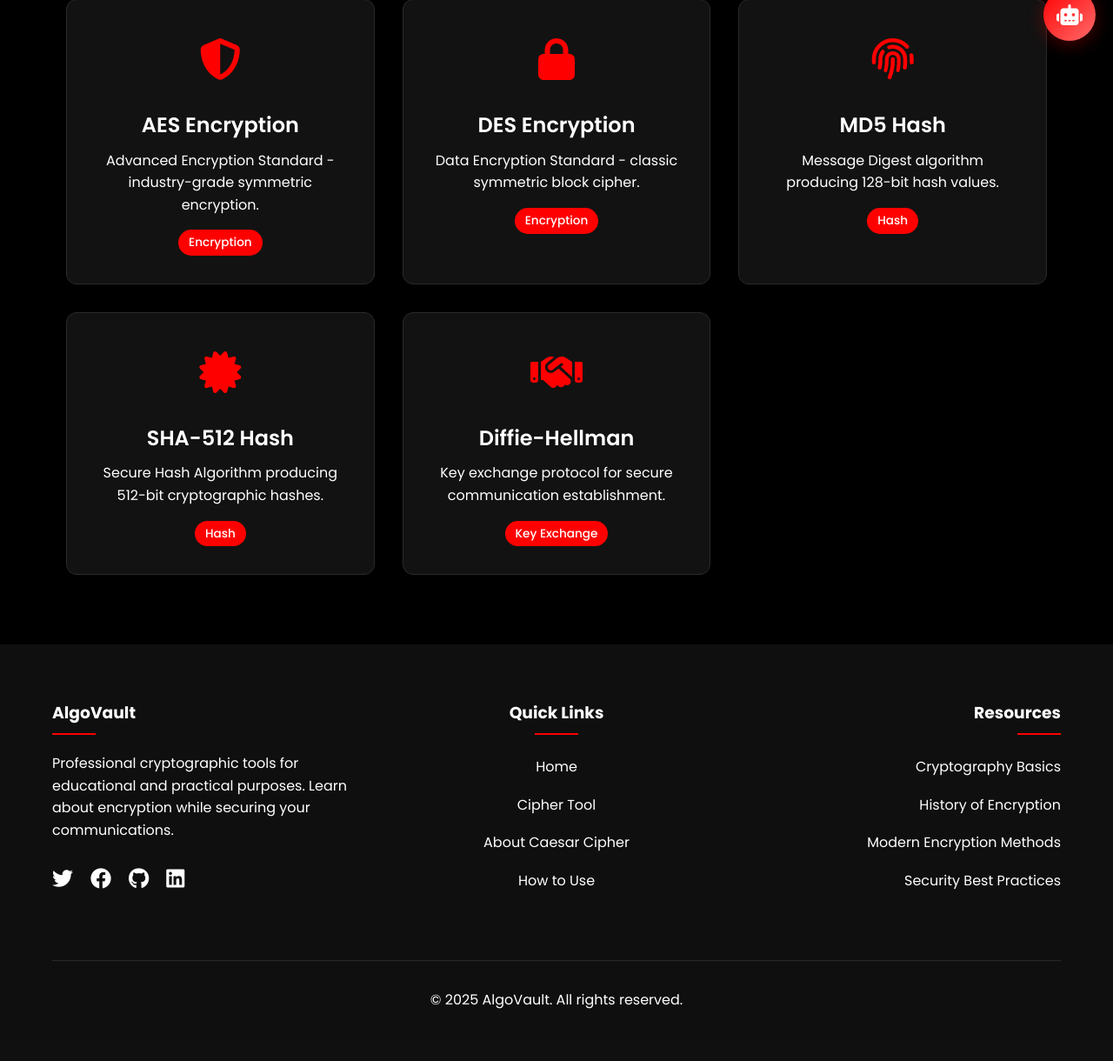
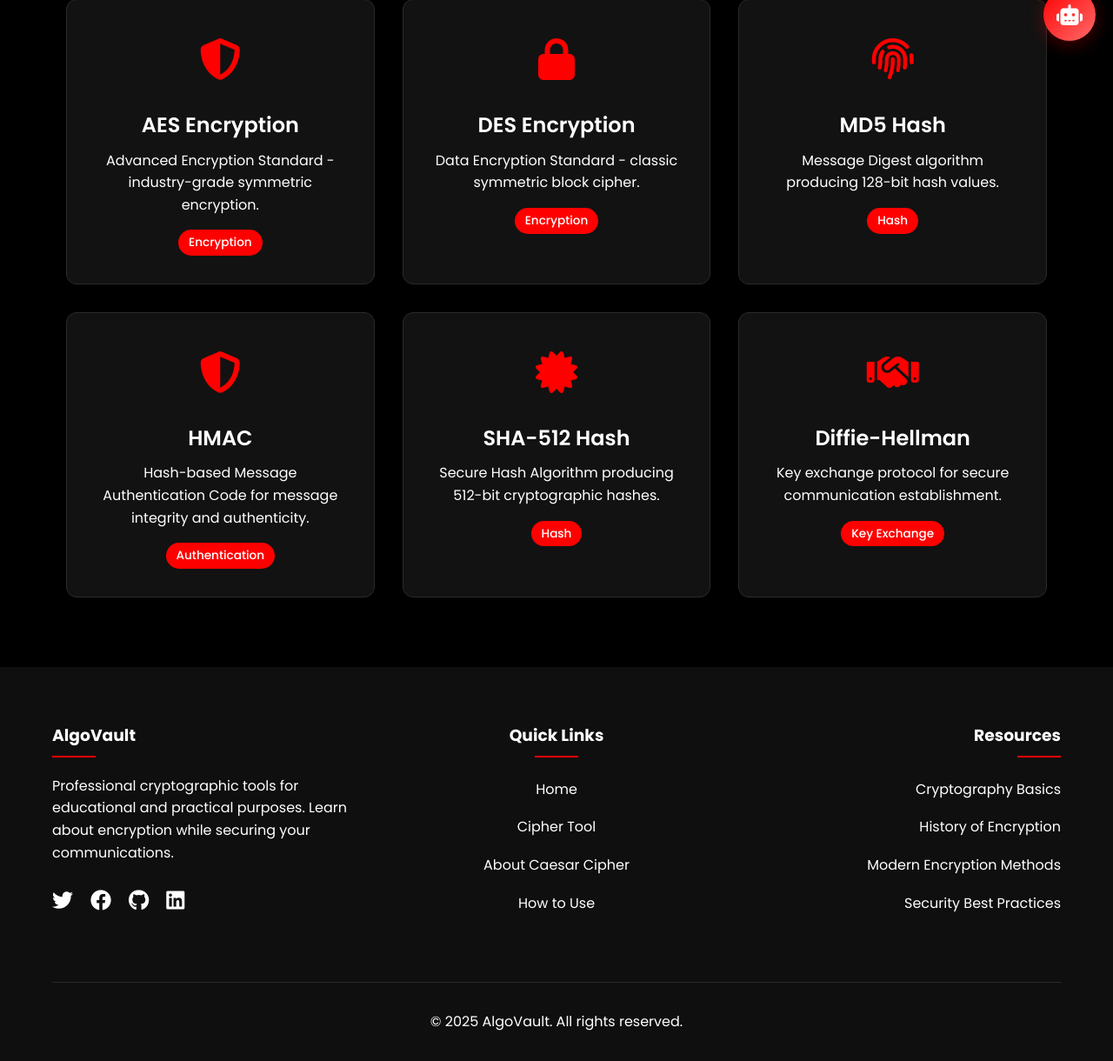
Before and after one commit to The-Web-Dev-Forge/AlgoVault, a Django app: page /tools/ in a window 1280 px wide. Shown: the part 733-1953 px from the top of the page at 87% size. Before the commit the page ends 1893 px from the top, so only its background shows below. Run offline with Django 5.2, Linux system fonts and the light colour scheme.

Commit message:
Update tools.html: improvements for tools template

```diff
--- a/Cryptography/templates/tools.html
+++ b/Cryptography/templates/tools.html
@@ -173,6 +173,16 @@
                 <span class="algorithm-type">Hash</span>
             </a>
 
+            <!-- HMAC -->
+            <a href="{% url 'hmac' %}" class="algorithm-card">
+                <div class="algorithm-icon">
+                    <i class="fas fa-shield-alt"></i>
+                </div>
+                <h3 class="algorithm-title">HMAC</h3>
+                <p class="algorithm-description">Hash-based Message Authentication Code for message integrity and authenticity.</p>
+                <span class="algorithm-type">Authentication</span>
+            </a>
+
             <!-- SHA-512 Hash -->
             <a href="{% url 'sha512' %}" class="algorithm-card">
                 <div class="algorithm-icon">
```
